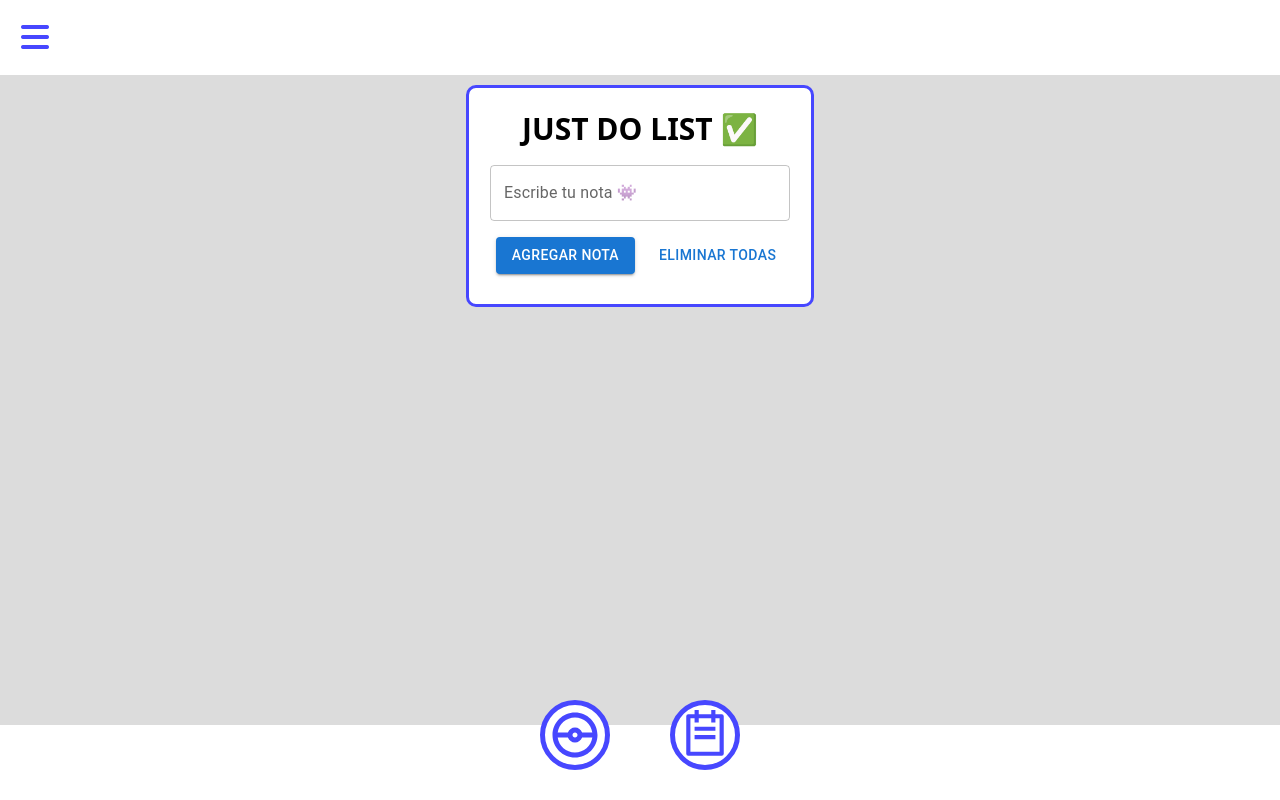
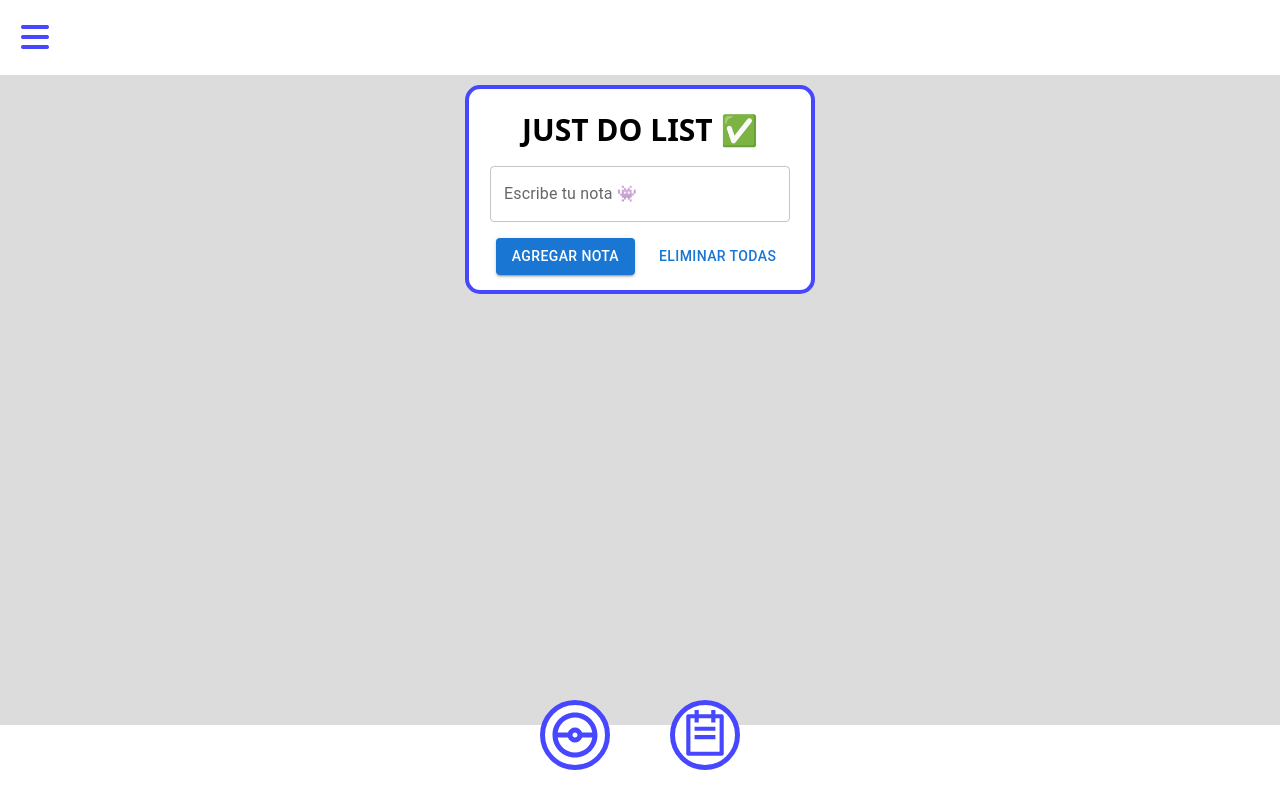
Before and after one commit to Leracius/menu-hamburguesa, a React (Vite) app: page / in a window 1280 px wide. Built offline with nearby package versions, Linux system fonts and the light colour scheme.

Commit message:
todo okey x3

```diff
--- a/src/Components/Card/CardStyles.js
+++ b/src/Components/Card/CardStyles.js
@@ -2,10 +2,10 @@ import styled from "styled-components";
 
 export const CardContainer = styled.div`
     margin: 10px;
-    border-radius: 10px;
+    border-radius: 15px;
     background-color: white;
-    padding: 20px 5px 30px 5px;
-    border: 3px solid #4747ff;
+    padding: 20px 5px 15px 5px;
+    border: 4px solid #4747ff;
 `
 export const CardStyled = styled.div`
     display: flex;
@@ -19,7 +19,6 @@ export const CardText = styled.h1`
     text-align: center;
     font-weight: 800;
     font-size: 30px;
-    margin: 0;
     padding: 0;
     font-family: system-ui, -apple-system, BlinkMacSystemFont, 'Segoe UI', Roboto, Oxygen, Ubuntu, Cantarell, 'Open Sans', 'Helvetica Neue', sans-serif;
 `
--- a/src/Components/PokeCard/PokeCardStyles.js
+++ b/src/Components/PokeCard/PokeCardStyles.js
@@ -10,9 +10,9 @@ export const PokeContainer = styled.div`
         props.active &&
         css`
         transform: translateY(0%);
-        border-radius: 10px;
-        border: 3px solid #4747ff;
+        border-radius: 15px;
         padding: 15px;
+        border: 4px solid #4747ff;
 
         `
     }
```
